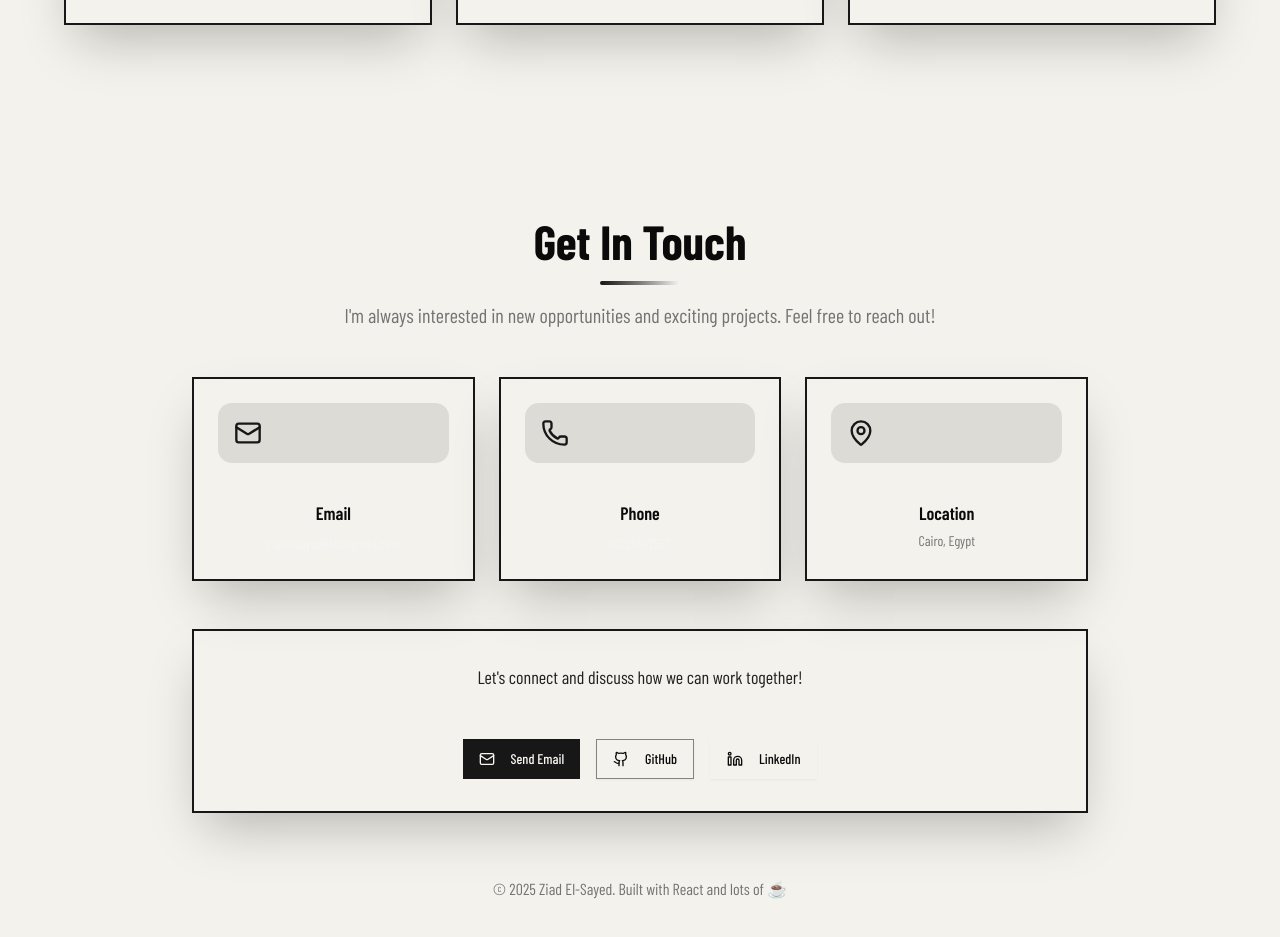
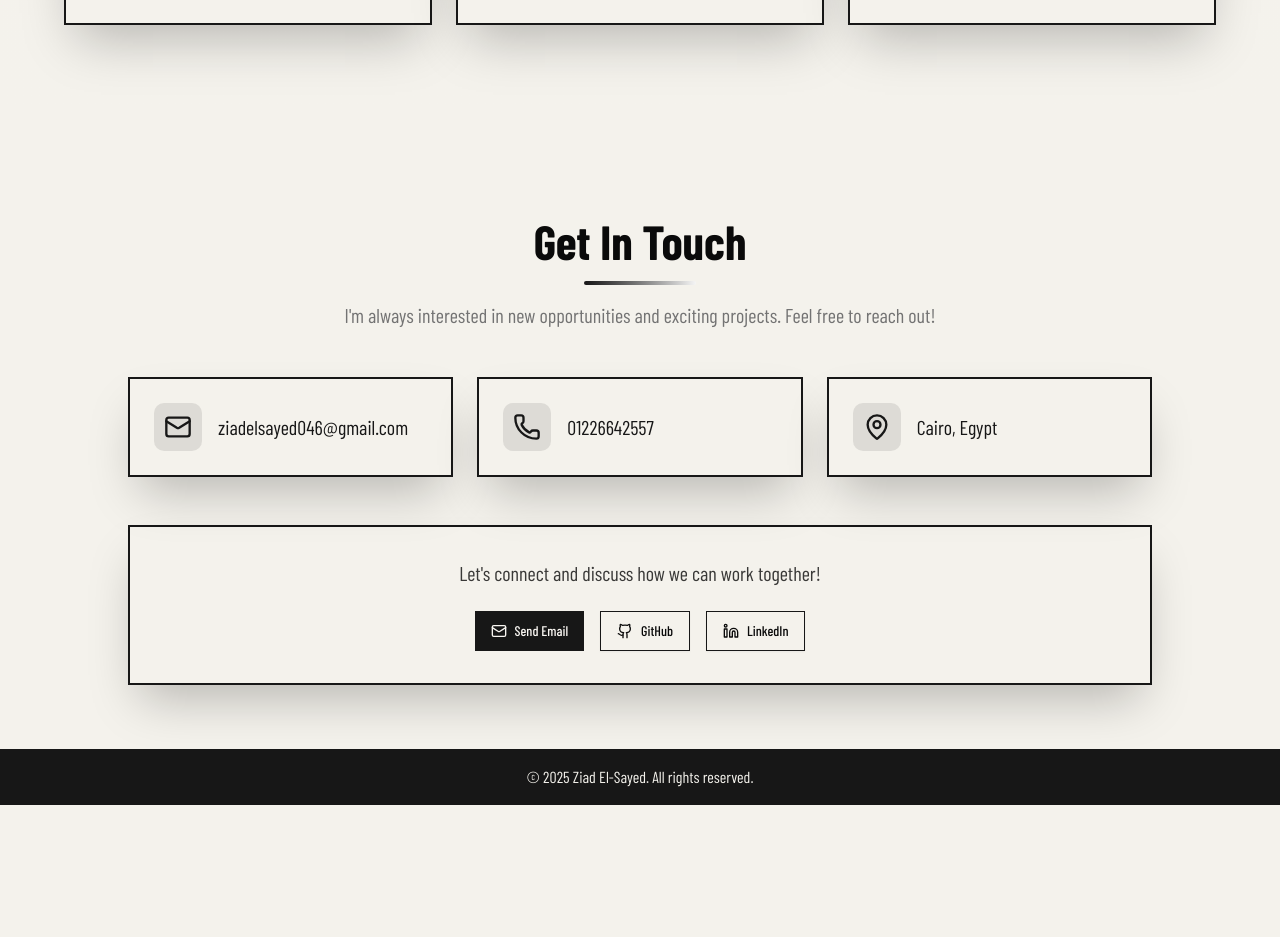
Before and after one commit to ZiadElsayed01/Portfolio, a React (Vite) app: page / in a window 1280 px wide. Shown: the part 5891-6828 px from the top of the page. After the commit the page ends 6696 px from the top, so only its background shows below. Built offline with nearby package versions, Linux system fonts and the light colour scheme; a web font is replaced by a local one.

Commit message:
handle Contact section

```diff
--- a/src/components/Contact.tsx
+++ b/src/components/Contact.tsx
@@ -4,96 +4,100 @@ import { Button } from "@/components/ui/button";
 
 const Contact = () => {
   return (
-    <section id="contact" className="py-24 relative">
-      <div className="container mx-auto px-6">
-        <div className="max-w-4xl mx-auto space-y-12">
+    <>
+      <section id="contact" className="pt-24 pb-16 relative">
+        <div className="mx-auto px-6">
+          <div className="max-w-5xl mx-auto space-y-12">
             <div className="text-center space-y-4 animate-slide-up">
               <h2 className="text-5xl font-bold gradient-text">Get In Touch</h2>
-            <div className="h-1 w-20 bg-gradient-to-r from-primary to-secondary mx-auto rounded-full" />
+              <div className="h-1 w-28 bg-linear-to-r from-primary to-secondary mx-auto rounded-full" />
               <p className="text-xl text-muted-foreground max-w-2xl mx-auto">
-              I'm always interested in new opportunities and exciting projects.
-              Feel free to reach out!
+                I'm always interested in new opportunities and exciting
+                projects. Feel free to reach out!
               </p>
             </div>
 
-          <div className="grid md:grid-cols-3 gap-6">
-            <Card className="glass p-6 text-center space-y-3 hover:shadow-glow transition-all duration-500 group animate-slide-up">
-              <div className="inline-flex p-4 rounded-xl bg-primary/10 text-primary group-hover:bg-primary/20 transition-colors">
+            <div className="grid md:grid-cols-2 lg:grid-cols-3 gap-6">
+              <Card className="p-6 text-center">
+                <div className="flex items-center space-x-4">
+                  <div className="p-2.5 rounded-lg bg-primary/10 text-primary">
                     <Mail size={28} />
                   </div>
-              <div>
-                <h3 className="font-semibold text-lg mb-1">Email</h3>
                   <a
                     href="mailto:ziadelsayed046@gmail.com"
-                  className="text-secondary hover:text-primary transition-colors text-sm"
+                    className="text-primary hover:text-primary transition-colors text-xl"
                   >
                     ziadelsayed046@gmail.com
                   </a>
                 </div>
               </Card>
 
-            <Card className="glass p-6 text-center space-y-3 hover:shadow-glow transition-all duration-500 group animate-slide-up" style={{ animationDelay: '100ms' }}>
-              <div className="inline-flex p-4 rounded-xl bg-primary/10 text-primary group-hover:bg-primary/20 transition-colors">
+              <Card className="p-6">
+                <div className="flex items-center space-x-4">
+                  <div className="p-2.5 rounded-lg bg-primary/10 text-primary">
                     <Phone size={28} />
                   </div>
-              <div>
-                <h3 className="font-semibold text-lg mb-1">Phone</h3>
                   <a
                     href="tel:01226642557"
-                  className="text-secondary hover:text-primary transition-colors text-sm"
+                    className="text-primary hover:text-primary transition-colors text-xl"
                   >
                     01226642557
                   </a>
                 </div>
               </Card>
 
-            <Card className="glass p-6 text-center space-y-3 hover:shadow-glow transition-all duration-500 group animate-slide-up" style={{ animationDelay: '200ms' }}>
-              <div className="inline-flex p-4 rounded-xl bg-primary/10 text-primary group-hover:bg-primary/20 transition-colors">
+              <Card className="p-6">
+                <div className="flex items-center space-x-4">
+                  <div className="p-2.5 rounded-lg bg-primary/10 text-primary">
                     <MapPin size={28} />
                   </div>
-              <div>
-                <h3 className="font-semibold text-lg mb-1">Location</h3>
-                <p className="text-muted-foreground text-sm">
-                  Cairo, Egypt
-                </p>
+                  <p className="text-primary text-xl">Cairo, Egypt</p>
                 </div>
               </Card>
             </div>
 
-          <Card className="glass p-8 text-center space-y-6 animate-slide-up" style={{ animationDelay: '300ms' }}>
-            <p className="text-lg text-foreground/90">
+            <Card className="p-8 text-center">
+              <p className="text-xl text-foreground/80">
                 Let's connect and discuss how we can work together!
               </p>
               <div className="flex gap-4 justify-center">
                 <Button
                   size="lg"
-                className="bg-primary hover:bg-primary/90 shadow-glow transition-all duration-300 hover:scale-105"
+                  className="bg-primary hover:scale-105"
                   asChild
                 >
                   <a href="mailto:ziadelsayed046@gmail.com">
-                  <Mail size={20} className="mr-2" />
+                    <Mail size={20} />
                     Send Email
                   </a>
                 </Button>
                 <Button
                   size="lg"
                   variant="outline"
-                className="border-primary/50 hover:bg-primary/10 hover:border-primary transition-all duration-300 hover:scale-105"
+                  className="border-primary hover:scale-105"
                   asChild
                 >
-                <a href="https://github.com/ZiadElsayed01" target="_blank" rel="noopener noreferrer">
-                  <Github size={20} className="mr-2" />
+                  <a
+                    href="https://github.com/ZiadElsayed01"
+                    target="_blank"
+                    rel="noopener noreferrer"
+                  >
+                    <Github size={20} />
                     GitHub
                   </a>
                 </Button>
                 <Button
                   size="lg"
                   variant="outline"
-                className="border-secondary/50 hover:bg-secondary/10 hover:border-secondary transition-all duration-300 hover:scale-105"
+                  className="border-primary hover:scale-105"
                   asChild
                 >
-                <a href="https://linkedin.com/in/ziadel-sayed" target="_blank" rel="noopener noreferrer">
-                  <Linkedin size={20} className="mr-2" />
+                  <a
+                    href="https://linkedin.com/in/ziadel-sayed"
+                    target="_blank"
+                    rel="noopener noreferrer"
+                  >
+                    <Linkedin size={20} />
                     LinkedIn
                   </a>
                 </Button>
@@ -101,11 +105,11 @@ const Contact = () => {
             </Card>
           </div>
         </div>
-
-      <footer className="text-center text-muted-foreground pt-16 pb-8">
-        <p>© 2025 Ziad El-Sayed. Built with React and lots of ☕</p>
+      </section>
+      <footer className="text-center bg-primary text-background py-4">
+        <p>© 2025 Ziad El-Sayed. All rights reserved.</p>
       </footer>
-    </section>
+    </>
   );
 };
 
--- a/src/components/Navigation.tsx
+++ b/src/components/Navigation.tsx
@@ -26,7 +26,7 @@ const Navigation = () => {
   return (
     <nav
       className={`sticky bg-background top-0 left-0 p-4 right-0 z-50 transition-all duration-300 ${
-        isScrolled ? "shadow-lg py-6 border-b border-primary" : ""
+        isScrolled ? "shadow-lg py-5 border-b border-primary" : ""
       }`}
     >
       <div className="mx-auto md:px-16 px-6">
--- a/src/components/ui/button.tsx
+++ b/src/components/ui/button.tsx
@@ -13,7 +13,7 @@ const buttonVariants = cva(
         destructive:
           "bg-destructive text-white hover:bg-destructive/90 focus-visible:ring-destructive/20 dark:focus-visible:ring-destructive/40 dark:bg-destructive/60",
         outline:
-          "border bg-background shadow-xs hover:bg-accent hover:text-accent-foreground dark:bg-input/30 dark:border-input dark:hover:bg-input/50",
+          "border bg-background shadow-xs hover:text-accent-foreground dark:bg-input/30 dark:border-input dark:hover:bg-input/50",
         secondary:
           "bg-secondary text-secondary-foreground hover:bg-secondary/80",
         ghost:
```
Lines whose indentation alone changed are shown as unchanged.
